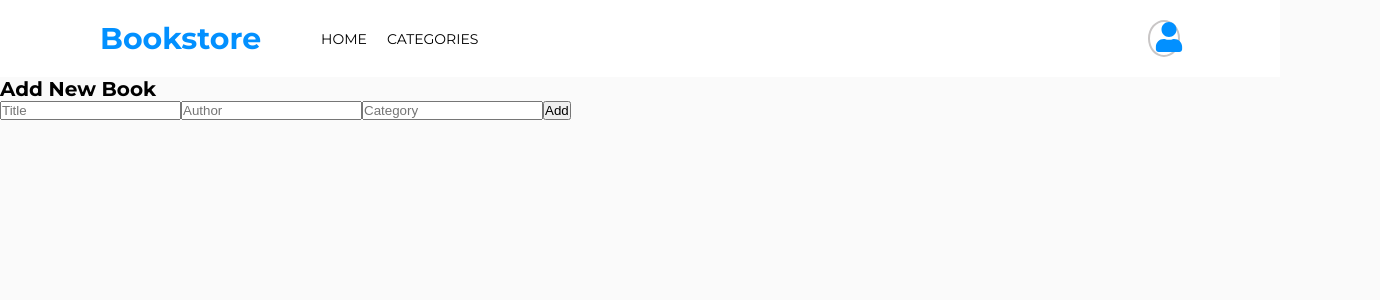
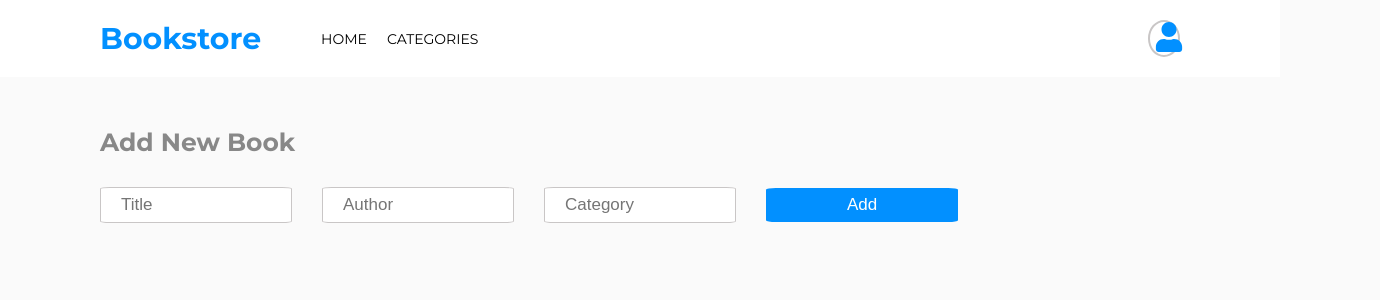
Before and after one commit to Ogaga01/Bookstore-React, a React (Create React App) app: page / in a window 1280 px wide. Shown: the top 300 px of the page, 1380 px wide, since content can reach past the window. Built offline with nearby package versions, Linux system fonts and the light colour scheme.

Commit message:
Add styling to bookform

```diff
--- a/src/components/BookForm.js
+++ b/src/components/BookForm.js
@@ -1,4 +1,5 @@
 import React, { useState } from "react";
+import styles from '../sass/_bookform.module.scss'
 
 const BookForm = (props) => {
   const [title, setTitle] = useState("");
@@ -27,9 +28,10 @@ const BookForm = (props) => {
 
   return (
     <form onSubmit={submitHandler}>
-      <h1>Add New Book</h1>
+      <h1 className={styles.heading}>Add New Book</h1>
       <>
         <input
+
           type="text"
           placeholder="Title"
           value={title}
--- /dev/null
+++ b/src/sass/_bookform.module.scss
@@ -0,0 +1,34 @@
+@import './variables';
+
+form {
+    margin: 5rem 10rem;
+    width: 100%;
+}
+
+form input {
+    width: 15%;
+    margin-right: 3rem;
+    font-size: 1.7rem;
+    border: .1rem solid $color-grey-light;
+    outline: none;
+    padding: .7rem 2rem;
+    border-radius: 5%;
+    background-color: $color-white;
+}
+
+form button {
+    width: 15%;
+    background-color: $color-primary;
+    color: $color-white;
+    outline: none;
+    border: none;
+    font-size: 1.7rem;
+    padding: .7rem 0;
+    border-radius: 5%;
+}
+
+.heading {
+    color: $color-grey;
+    font-size: 2.5rem;
+    margin-bottom: 3rem;
+}
```
